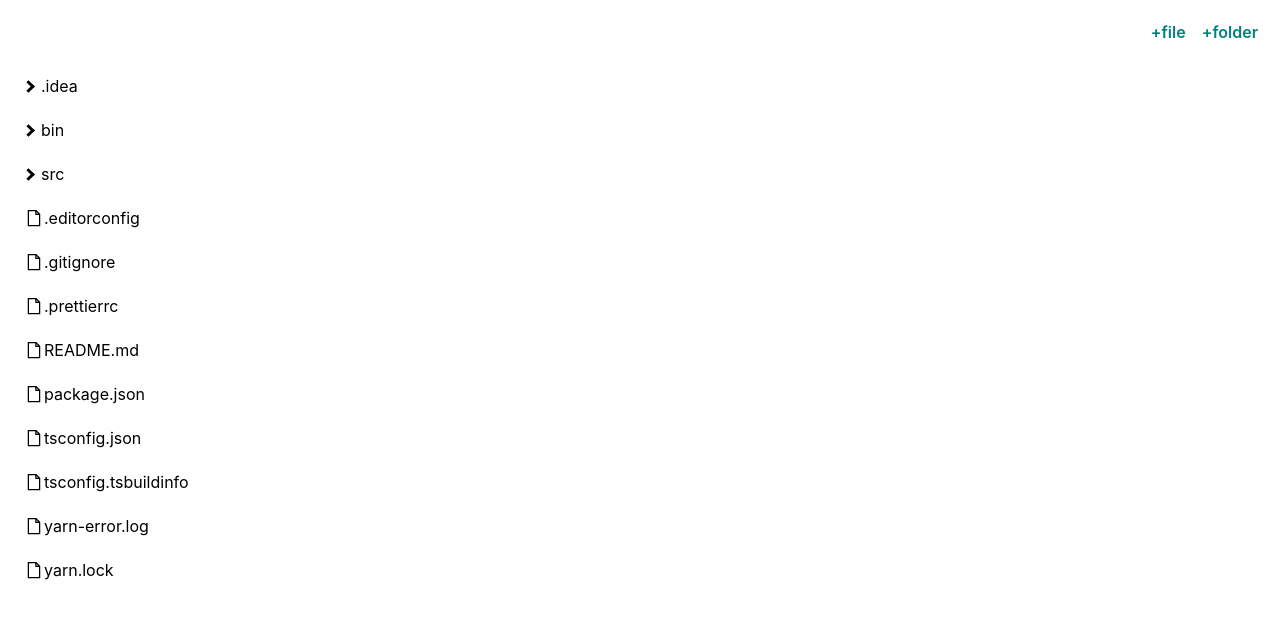
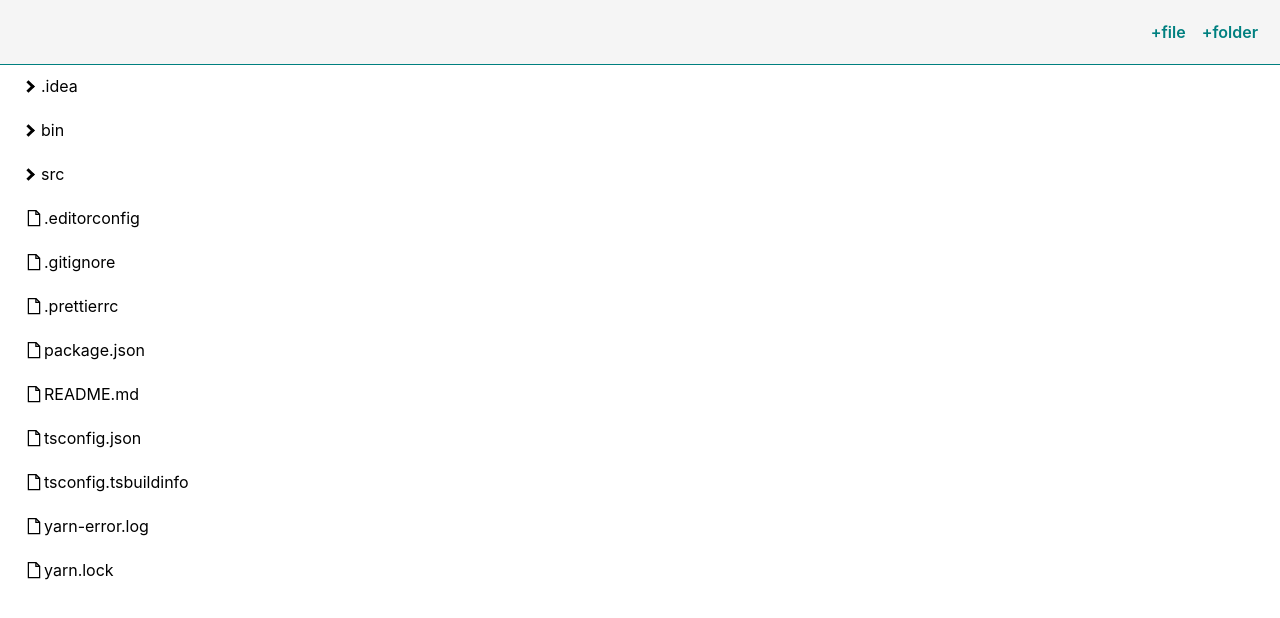
Before and after one commit to leleleadele/file-explorer, a React (Create React App) app: page / in a window 1280 px wide. Shown: the top 618 px of the page. Built offline with nearby package versions, Linux system fonts and the light colour scheme; no server answers.

Commit message:
add alphabetical sorting, fixed header

```diff
--- /dev/null
+++ b/src/components/Header/index.module.css
@@ -0,0 +1,18 @@
+.header {
+  background-color: #ebebeb80;
+  padding: 16px;
+  border-bottom: 1px solid #008080;
+  position: fixed;
+  top: 0;
+  left: 0;
+  right: 0;
+  z-index: 10;
+}
+
+.buttons {
+  margin-left: auto;
+  display: flex;
+  justify-content: end;
+  font-weight: 600;
+  color: #008080;
+}
--- /dev/null
+++ b/src/components/Header/index.tsx
@@ -0,0 +1,15 @@
+import CreateButton from 'components/CreateButton';
+import styles from './index.module.css';
+
+const Header: React.FC = () => {
+  return (
+    <div className={styles.header}>
+      <div className={styles.buttons}>
+        <CreateButton type="file" path="" />
+        <CreateButton type="folder" path="" />
+      </div>
+    </div>
+  );
+};
+
+export default Header;
--- a/src/views/FileTree/index.module.css
+++ b/src/views/FileTree/index.module.css
@@ -1,19 +1,8 @@
-.actionButtons {
-  margin-left: auto;
-  display: flex;
-  justify-content: end;
-  font-weight: 600;
-  color: #008080;
-}
-
 .pageContainer {
   width: 100vw;
   height: 100vh;
   position: relative;
   display: flex;
   flex-direction: column;
+  padding-top: 64px;
 }
-
-.rootButtons {
-  padding: 16px;
-}
--- a/src/views/FileTree/index.tsx
+++ b/src/views/FileTree/index.tsx
@@ -1,4 +1,4 @@
-import { ReactNode, useCallback, useEffect, useState } from 'react';
+import { ReactNode, useCallback, useEffect } from 'react';
 import getFilesData from '../../api/getFilesData';
 import { ITree, IDirectoryItem, IDirectoryFolder } from '../../types';
 import Folder from '../../components/Folder';
@@ -8,8 +8,8 @@ import { AppDispatch, RootState } from '../../store';
 import { setTree } from '../../store/slice';
 import CreateDialog from '../../components/CreateDialog';
 import styles from './index.module.css';
-import CreateButton from '../../components/CreateButton';
 import pathsToFileTree from '../../helpers/pathsToFileTree';
+import Header from 'components/Header';
 
 const FileTree: React.FC = () => {
   const dispatch = useDispatch<AppDispatch>();
@@ -31,7 +31,7 @@ const FileTree: React.FC = () => {
         const foldersInLevel: IDirectoryFolder[] = [];
         const filesInLevel: IDirectoryItem[] = [];
 
-        Object.entries(structureTree).map(([key, value]) => {
+        Object.entries(structureTree).forEach(([key, value]) => {
           if (value) {
             foldersInLevel.push({
               name: key,
@@ -48,7 +48,11 @@ const FileTree: React.FC = () => {
 
         return (
           <div>
-            {foldersInLevel.map((folder) => {
+            {foldersInLevel
+              .sort((a, b) => {
+                return a.name.localeCompare(b.name);
+              })
+              .map((folder) => {
                 return (
                   <div key={folder.path}>
                     <Folder
@@ -61,7 +65,11 @@ const FileTree: React.FC = () => {
                   </div>
                 );
               })}
-            {filesInLevel.map((file) => {
+            {filesInLevel
+              .sort((a, b) => {
+                return a.name.localeCompare(b.name);
+              })
+              .map((file) => {
                 return <File key={file.path} file={file} level={level} />;
               })}
           </div>
@@ -74,19 +82,12 @@ const FileTree: React.FC = () => {
 
   useEffect(() => {
     !tree && fetchData();
-  }, []);
+  }, [tree]);
 
   return (
     <div className={styles.pageContainer}>
-      <div className={styles.rootButtons}>
-        <div className={styles.actionButtons}>
-          <CreateButton type="file" path="" />
-          <CreateButton type="folder" path="" />
-        </div>
-      </div>
-
+      <Header />
       {traverseFileTree()}
-
       <CreateDialog />
     </div>
   );
```
Lines whose indentation alone changed are shown as unchanged.
